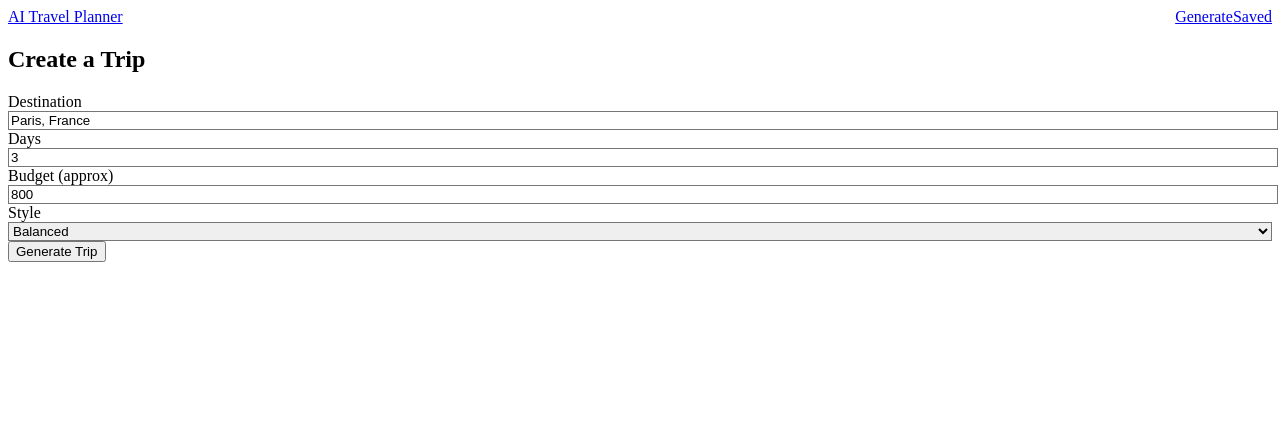
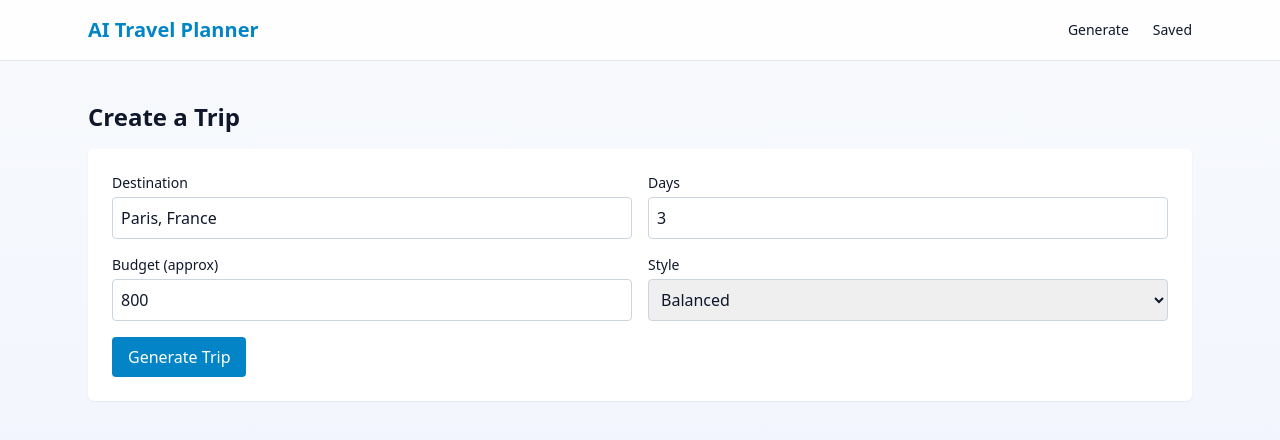
Before and after one commit to samirzjadhav/ai-travel-planer, a Next.js app: page /generate in a window 1280 px wide. Shown: the top 440 px of the page. Built offline with nearby package versions, Linux system fonts and the light colour scheme.

Commit message:
feat: change some style on it

```diff
--- a/app/globals.css
+++ b/app/globals.css
@@ -1,3 +1,170 @@
+/* ================================
+   Tailwind Directives
+================================ */
 @tailwind base;
 @tailwind components;
 @tailwind utilities;
+
+/* ================================
+   Leaflet Map Styles
+================================ */
+@import "leaflet/dist/leaflet.css";
+
+.leaflet-container {
+  width: 100%;
+  height: 100%;
+  z-index: 0;
+}
+
+/* ================================
+   Global Reset
+================================ */
+* {
+  box-sizing: border-box;
+}
+
+html,
+body {
+  height: 100%;
+  margin: 0;
+  padding: 0;
+}
+
+body {
+  background: linear-gradient(180deg, #f8fafc 0%, #eef2ff 100%);
+  color: #0f172a;
+  font-family: system-ui, -apple-system, BlinkMacSystemFont, "Segoe UI", Roboto,
+    Ubuntu, "Helvetica Neue", Arial, "Noto Sans", sans-serif;
+}
+
+/* ================================
+   Typography
+================================ */
+h1 {
+  font-size: 2.5rem;
+  font-weight: 800;
+}
+
+h2 {
+  font-size: 2rem;
+  font-weight: 700;
+}
+
+h3 {
+  font-size: 1.5rem;
+  font-weight: 600;
+}
+
+p {
+  line-height: 1.7;
+  color: #334155;
+}
+
+/* ================================
+   Layout Helpers
+================================ */
+.container {
+  max-width: 1200px;
+  margin: auto;
+  padding: 1.5rem;
+}
+
+.section {
+  margin-top: 3rem;
+}
+
+/* ================================
+   Buttons (PURE CSS – NO TAILWIND)
+================================ */
+.btn-primary {
+  background-color: #0284c7; /* sky-600 */
+  color: #ffffff;
+  padding: 0.75rem 1.5rem;
+  border-radius: 0.75rem;
+  font-weight: 500;
+  border: none;
+  cursor: pointer;
+  transition: background-color 0.2s ease, transform 0.1s ease;
+}
+
+.btn-primary:hover {
+  background-color: #0369a1; /* sky-700 */
+}
+
+.btn-secondary {
+  background-color: #ffffff;
+  color: #0284c7;
+  padding: 0.75rem 1.5rem;
+  border-radius: 0.75rem;
+  border: 1px solid #bae6fd;
+  cursor: pointer;
+  transition: background-color 0.2s ease;
+}
+
+.btn-secondary:hover {
+  background-color: #f0f9ff;
+}
+
+/* ================================
+   Cards
+================================ */
+.card {
+  background: #ffffff;
+  border-radius: 0.75rem;
+  padding: 1.25rem;
+  box-shadow: 0 10px 25px rgba(15, 23, 42, 0.08);
+}
+
+/* ================================
+   Form Inputs
+================================ */
+input,
+select {
+  width: 100%;
+  padding: 0.65rem 0.75rem;
+  border-radius: 0.5rem;
+  border: 1px solid #cbd5e1;
+  outline: none;
+}
+
+input:focus,
+select:focus {
+  border-color: #38bdf8;
+  box-shadow: 0 0 0 2px rgba(56, 189, 248, 0.25);
+}
+
+/* ================================
+   Itinerary Styles
+================================ */
+.day-card {
+  border-left: 4px solid #38bdf8;
+  padding-left: 1rem;
+  margin-bottom: 1.5rem;
+}
+
+.activity-time {
+  font-weight: 600;
+  color: #0284c7;
+}
+
+/* ================================
+   Map Wrapper
+================================ */
+.map-container {
+  height: 420px;
+  width: 100%;
+  border-radius: 0.75rem;
+  overflow: hidden;
+}
+
+/* ================================
+   Utility
+================================ */
+a {
+  text-decoration: none;
+  color: inherit;
+}
+
+button {
+  cursor: pointer;
+}
--- a/app/layout.js
+++ b/app/layout.js
@@ -1,17 +1,34 @@
 import "./globals.css";
-import Navbar from "@/components/Navbar";
+import Link from "next/link";
 
 export const metadata = {
   title: "AI Travel Planner",
-  description: "Generate AI-powered travel itineraries",
+  description: "AI-powered trip planning",
 };
 
 export default function RootLayout({ children }) {
   return (
     <html lang="en">
       <body>
-        <Navbar />
-        <main className="max-w-5xl mx-auto p-6">{children}</main>
+        {/* Navbar */}
+        <header className="sticky top-0 z-50 bg-white/80 backdrop-blur border-b">
+          <div className="max-w-6xl mx-auto px-6 py-4 flex justify-between items-center">
+            <Link href="/" className="text-xl font-bold text-sky-600">
+              AI Travel Planner
+            </Link>
+
+            <nav className="flex gap-6 text-sm font-medium">
+              <Link href="/generate" className="hover:text-sky-600">
+                Generate
+              </Link>
+              <Link href="/saved" className="hover:text-sky-600">
+                Saved
+              </Link>
+            </nav>
+          </div>
+        </header>
+
+        <main className="max-w-6xl mx-auto px-6 py-10">{children}</main>
       </body>
     </html>
   );
--- a/components/ItineraryView.jsx
+++ b/components/ItineraryView.jsx
@@ -1,48 +1,48 @@
-'use client'
-import { useState } from 'react'
-import DayCard from './DayCard'
-import MapView from './MapView'
-import { saveItineraryToLocal } from '../utils/localStorage'
-import { jsPDF } from 'jspdf'
-import html2canvas from 'html2canvas'
+"use client";
+import { useState } from "react";
+import DayCard from "./DayCard";
+import MapView from "./Mapview";
+import { saveItineraryToLocal } from "../utils/localStorage";
+import { jsPDF } from "jspdf";
+import html2canvas from "html2canvas";
 
 export default function ItineraryView({ data }) {
-  const [saving, setSaving] = useState(false)
+  const [saving, setSaving] = useState(false);
 
-  if (!data) return null
+  if (!data) return null;
 
-  const title = data.destination ? `Trip to ${data.destination}` : 'Your Trip'
+  const title = data.destination ? `Trip to ${data.destination}` : "Your Trip";
 
   async function handleSave() {
-    setSaving(true)
+    setSaving(true);
     try {
       const id = saveItineraryToLocal({
         id: `it-${Date.now()}`,
         title,
         destination: data.destination,
-        days: data.days || (data.itinerary?.length || 0),
+        days: data.days || data.itinerary?.length || 0,
         costEstimate: data.total_cost_estimate,
-        itinerary: data
-      })
+        itinerary: data,
+      });
       // navigate to saved page or show notice
-      alert('Saved! ID: ' + id)
+      alert("Saved! ID: " + id);
     } finally {
-      setSaving(false)
+      setSaving(false);
     }
   }
 
   async function exportPdf() {
     // simple export: snapshot the itinerary DOM
-    const element = document.getElementById('itinerary-root')
-    if (!element) return
-    const canvas = await html2canvas(element)
-    const imgData = canvas.toDataURL('image/png')
-    const pdf = new jsPDF('p', 'mm', 'a4')
-    const imgProps = pdf.getImageProperties(imgData)
-    const pdfWidth = pdf.internal.pageSize.getWidth()
-    const pdfHeight = (imgProps.height * pdfWidth) / imgProps.width
-    pdf.addImage(imgData, 'PNG', 0, 0, pdfWidth, pdfHeight)
-    pdf.save('itinerary.pdf')
+    const element = document.getElementById("itinerary-root");
+    if (!element) return;
+    const canvas = await html2canvas(element);
+    const imgData = canvas.toDataURL("image/png");
+    const pdf = new jsPDF("p", "mm", "a4");
+    const imgProps = pdf.getImageProperties(imgData);
+    const pdfWidth = pdf.internal.pageSize.getWidth();
+    const pdfHeight = (imgProps.height * pdfWidth) / imgProps.width;
+    pdf.addImage(imgData, "PNG", 0, 0, pdfWidth, pdfHeight);
+    pdf.save("itinerary.pdf");
   }
 
   return (
@@ -54,16 +54,22 @@ export default function ItineraryView({ data }) {
         </div>
 
         <div className="flex gap-2">
-          <button onClick={handleSave} className="px-3 py-1 border rounded">{saving ? 'Saving...' : 'Save'}</button>
-          <button onClick={exportPdf} className="px-3 py-1 border rounded">Export PDF</button>
+          <button onClick={handleSave} className="px-3 py-1 border rounded">
+            {saving ? "Saving..." : "Save"}
+          </button>
+          <button onClick={exportPdf} className="px-3 py-1 border rounded">
+            Export PDF
+          </button>
         </div>
       </div>
 
       <div className="mt-4 grid gap-4 md:grid-cols-2">
         <div>
-          {Array.isArray(data.itinerary) ? data.itinerary.map((d, i) => (
-            <DayCard key={i} day={d} />
-          )) : <div>No itinerary available</div>}
+          {Array.isArray(data.itinerary) ? (
+            data.itinerary.map((d, i) => <DayCard key={i} day={d} />)
+          ) : (
+            <div>No itinerary available</div>
+          )}
         </div>
 
         <div>
@@ -71,5 +77,5 @@ export default function ItineraryView({ data }) {
         </div>
       </div>
     </section>
-  )
+  );
 }
--- a/tailwind.config.js
+++ b/tailwind.config.js
@@ -1,6 +1,12 @@
 /** @type {import('tailwindcss').Config} */
 module.exports = {
-  content: ["./app/**/*.{js,ts,jsx,tsx}", "./components/**/*.{js,ts,jsx,tsx}"],
-  theme: { extend: {} },
+  content: [
+    "./app/**/*.{js,ts,jsx,tsx}",
+    "./src/app/**/*.{js,ts,jsx,tsx}",
+    "./components/**/*.{js,ts,jsx,tsx}",
+  ],
+  theme: {
+    extend: {},
+  },
   plugins: [],
 };
```
Also changed, not shown: package.json (+10 -5 lines), utils/localStorage.js (renamed from app/utils/localStorage.js), 1 other file (tests, documents, lock files or other folders).
